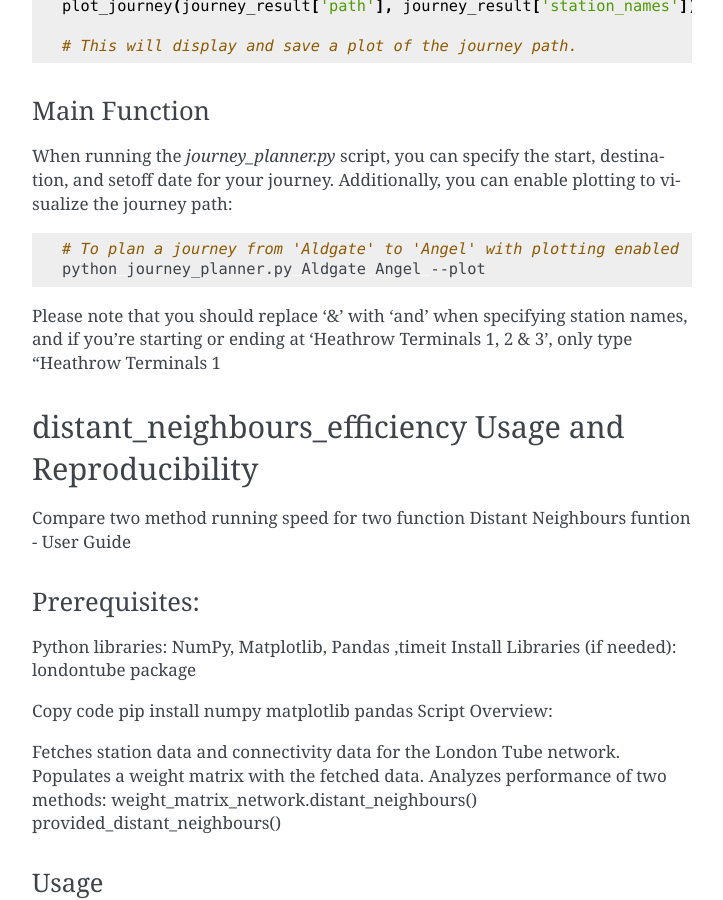
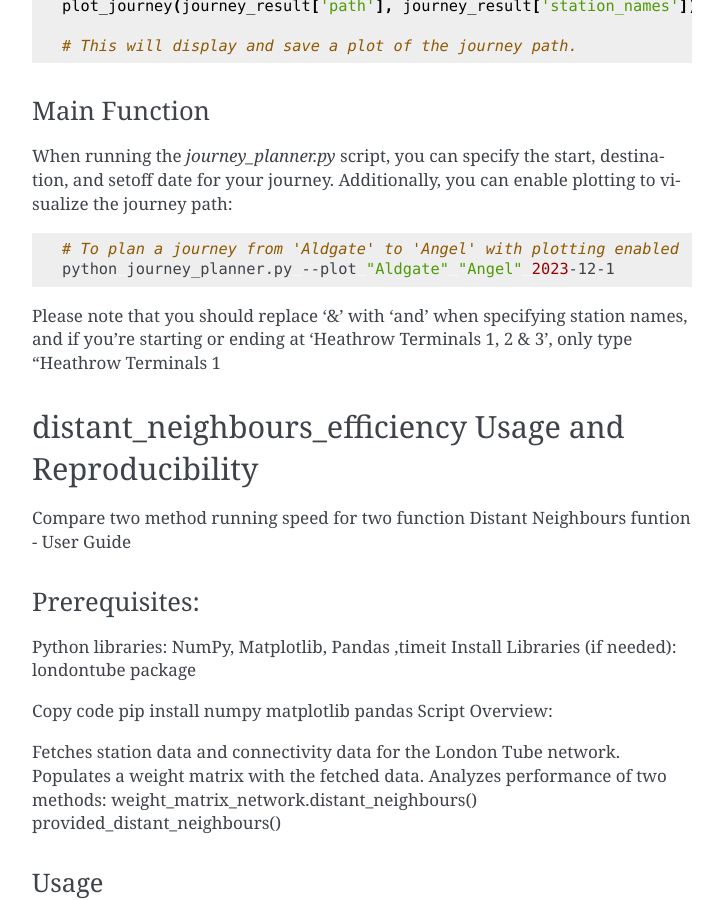
Before and after one commit to HuangmouIII/Londontube, a Sphinx documentation site: the page built from repository/docs/source/user_guide.rst, in a window 1280 px wide and 900 px high, scrolled down 4830 px. Shown: the whole window, without its empty margins (388-1111 px from the left). Built offline with Sphinx 7.4.7, drawn with Linux system fonts in a browser that asks for light colours.

```diff
--- a/repository/docs/source/user_guide.rst
+++ b/repository/docs/source/user_guide.rst
@@ -250,7 +250,7 @@
 .. code-block:: bash
 
     # To plan a journey from 'Aldgate' to 'Angel' with plotting enabled
-    python journey_planner.py Aldgate Angel --plot
+    python journey_planner.py --plot "Aldgate" "Angel" 2023-12-1
 
 Please note that you should replace '&' with 'and' when specifying station names, and if you're starting or ending at 'Heathrow Terminals 1, 2 & 3', only type "Heathrow Terminals 1
 
```
